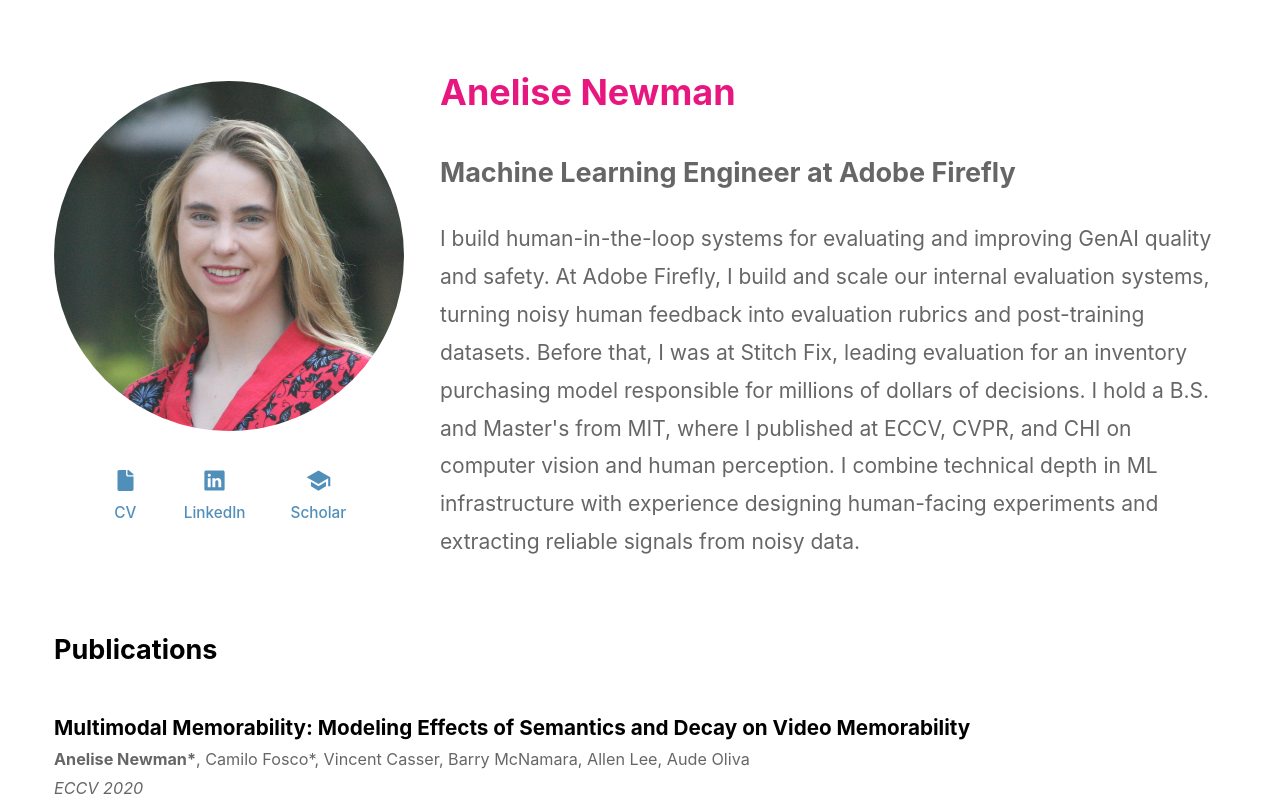
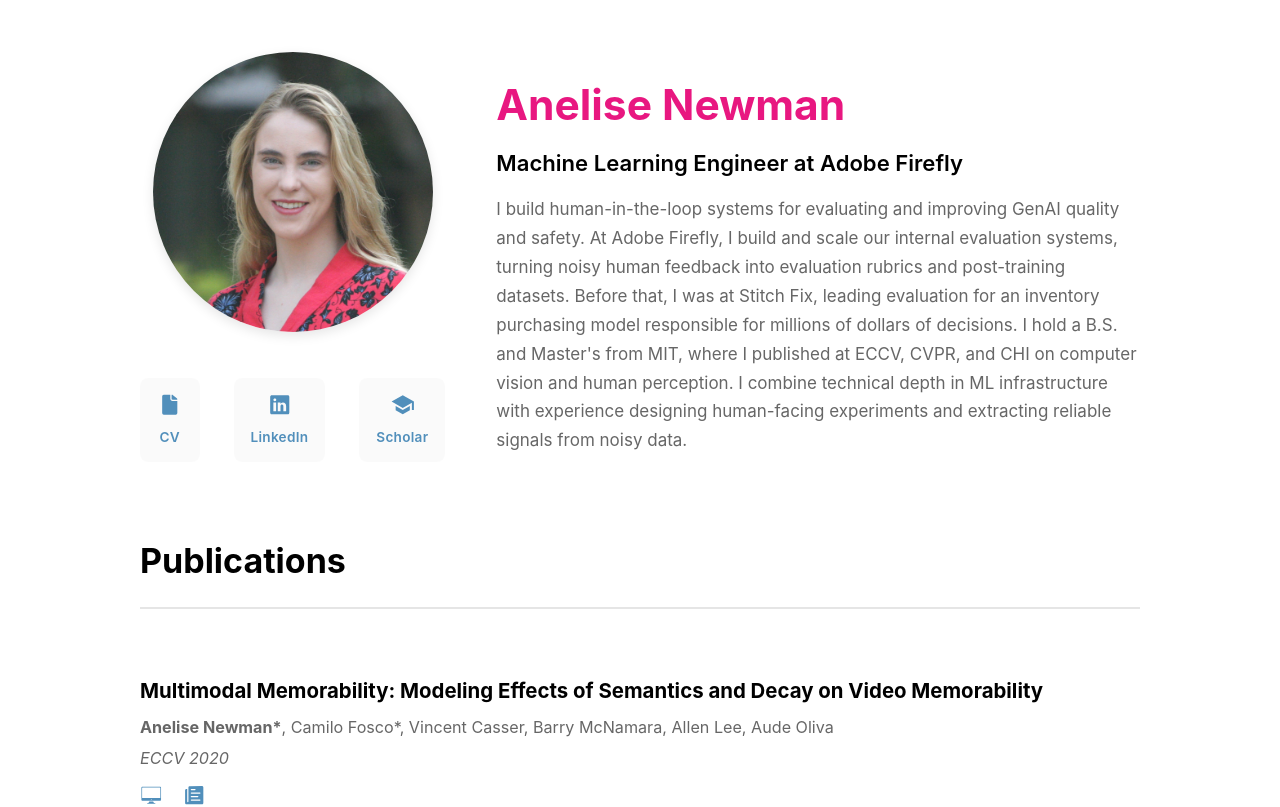
Before and after one commit to a-newman/a-newman.github.io, a React (Create React App) app: page /#/ in a window 1280 px wide. Shown: the top 807 px of the page. Built offline with nearby package versions, Linux system fonts and the light colour scheme.

Commit message:
css styling

```diff
--- a/src/components/Home.css
+++ b/src/components/Home.css
@@ -4,14 +4,16 @@ ul {
 
 .home-content {
   text-align: center;
-  padding-bottom: 4em;
+  padding-bottom: 5em;
+  max-width: 1000px;
+  margin: 0 auto;
 }
 
 .intro-section {
   display: flex;
   align-items: center;
-  gap: 2em;
-  margin-bottom: 2em;
+  gap: 3em;
+  margin-bottom: 3.5em;
   text-align: left;
 }
 
@@ -19,7 +21,7 @@ ul {
   display: flex;
   flex-direction: column;
   align-items: center;
-  gap: 1em;
+  gap: 1.2em;
   flex-shrink: 0;
 }
 
@@ -30,16 +32,33 @@ ul {
 .intro-text h1 {
   text-align: left;
   color: #e81780;
+  font-size: 2.5em;
+  margin-bottom: 0.3em;
+  font-weight: 700;
+  line-height: 1.2;
 }
 
-.intro-text h2,
+.intro-text h2 {
+  text-align: left;
+  font-size: 1.3em;
+  font-weight: 600;
+  color: var(--text-color-full);
+  margin-bottom: 0.8em;
+  line-height: 1.3;
+}
+
 .intro-text h3 {
   text-align: left;
+  font-size: 1em;
+  font-weight: 400;
+  line-height: 1.7;
+  color: var(--text-color-muted);
 }
 
 .me-pic-container {
-  max-width: 350px;
-  min-width: 350px;
+  max-width: 280px;
+  min-width: 280px;
+  box-shadow: 0 4px 12px rgba(0, 0, 0, 0.1);
 }
 
 /*
@@ -53,79 +72,102 @@ ul {
 }
 
 .research-summary {
-  margin-top: 3em;
+  margin-top: 4em;
+  margin-bottom: 3em;
   text-align: left;
 }
 
 .research-summary h2 {
   color: var(--text-color-full);
-  margin-bottom: 1.5em;
+  font-size: 2em;
+  font-weight: 700;
+  margin-bottom: 2em;
+  padding-bottom: 0.5em;
+  border-bottom: 2px solid rgba(0, 0, 0, 0.1);
 }
 
 .compact-publication {
-  margin-bottom: 2em;
+  margin-bottom: 2.5em;
 }
 
 .compact-pub-title {
-  font-size: 1.15em;
+  font-size: 1.2em;
   font-weight: 700;
-  margin-bottom: 0.3em;
+  margin-bottom: 0.5em;
   color: var(--text-color-full);
-  line-height: 1.3;
+  line-height: 1.4;
 }
 
 .compact-pub-authors {
-  font-size: 0.9em;
-  margin: 0.2em 0;
-  line-height: 1.4;
+  font-size: 0.95em;
+  margin: 0.4em 0;
+  line-height: 1.5;
+  color: var(--text-color-muted);
 }
 
 .compact-pub-venue {
-  font-size: 0.9em;
-  margin: 0.2em 0;
+  font-size: 0.95em;
+  margin: 0.4em 0;
   color: var(--text-color-muted);
   font-style: italic;
+  line-height: 1.5;
 }
 
 .compact-pub-links {
   display: flex;
-  gap: 1em;
-  margin-top: 0.3em;
+  gap: 1.2em;
+  margin-top: 0.8em;
 }
 
 .compact-link {
   color: var(--accent-color);
-  transition: color 0.2s;
+  transition: all 0.2s;
+  font-size: 1.1em;
 }
 
 .compact-link:hover {
-  color: var(--link-hover-color);
+  color: #e81780;
+  transform: translateY(-2px);
 }
 
 /* Mobile responsiveness */
 @media screen and (max-width: 768px) {
+  .home-content {
+    padding-bottom: 3em;
+  }
+
   .intro-section {
     flex-direction: column;
     align-items: center;
     text-align: center;
+    gap: 2em;
   }
 
   .intro-left {
     width: 100%;
   }
 
-  .intro-text {
+  .intro-text h1 {
     text-align: center;
+    font-size: 2em;
   }
 
-  .intro-text h1,
-  .intro-text h2,
+  .intro-text h2 {
+    text-align: center;
+    font-size: 1.1em;
+  }
+
   .intro-text h3 {
     text-align: center;
+    font-size: 0.95em;
   }
 
   .me-pic-container {
-    max-width: 200px;
-    min-width: 200px;
+    max-width: 220px;
+    min-width: 220px;
+  }
+
+  .research-summary h2 {
+    font-size: 1.6em;
   }
 }
--- a/src/components/Layout.css
+++ b/src/components/Layout.css
@@ -3,8 +3,8 @@
 }
 
 .main {
-  padding: 2em 3em;
-  height: 100vh;
+  padding: 3em 4em;
+  min-height: 100vh;
   max-width: 1200px;
   margin: 0 auto;
 }
--- a/src/components/SimpleLinkList.css
+++ b/src/components/SimpleLinkList.css
@@ -1,10 +1,10 @@
 .links-flexbox {
   display: flex;
   flex-direction: row;
-  gap: 2.5em;
+  gap: 2em;
   align-items: center;
   justify-content: center;
-  margin-top: 1em;
+  margin-top: 1.5em;
 }
 
 .icon-link {
@@ -13,23 +13,28 @@
   display: flex;
   flex-direction: column;
   align-items: center;
-  gap: 0.3em;
+  gap: 0.5em;
   text-decoration: none;
+  padding: 0.8em 1em;
+  border-radius: 8px;
+  background-color: rgba(0, 0, 0, 0.02);
 }
 
 .icon-link .icon {
-  transition: transform 0.2s ease;
+  transition: all 0.2s ease;
 }
 
 .icon-label {
-  font-size: 0.85em;
-  font-weight: 500;
+  font-size: 0.8em;
+  font-weight: 600;
+  letter-spacing: 0.02em;
 }
 
 .icon-link:hover {
-  color: var(--link-hover-color);
+  color: #e81780;
+  background-color: rgba(232, 23, 128, 0.08);
 }
 
 .icon-link:hover .icon {
-  transform: scale(1.1);
+  transform: translateY(-2px);
 }
--- a/src/global-styles.css
+++ b/src/global-styles.css
@@ -17,10 +17,12 @@
 }
 
 body {
-  font-family: Montserrat, Arial, sans-serif;
-  line-height: 1.8;
+  font-family: Montserrat, -apple-system, BlinkMacSystemFont, 'Segoe UI', Arial, sans-serif;
+  line-height: 1.7;
   color: var(--text-color-muted);
-  font-size: 18px;
+  font-size: 17px;
+  -webkit-font-smoothing: antialiased;
+  -moz-osx-font-smoothing: grayscale;
 }
 
 a {
```
